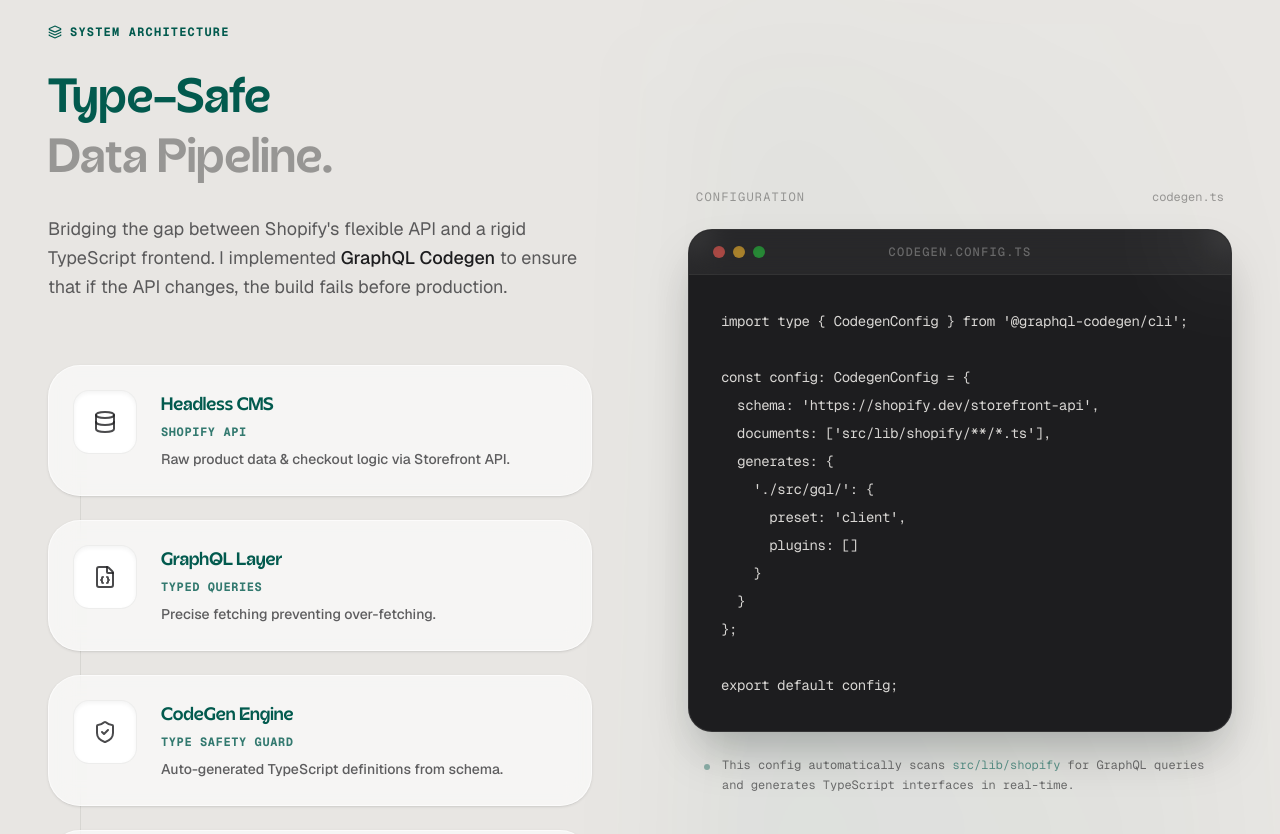
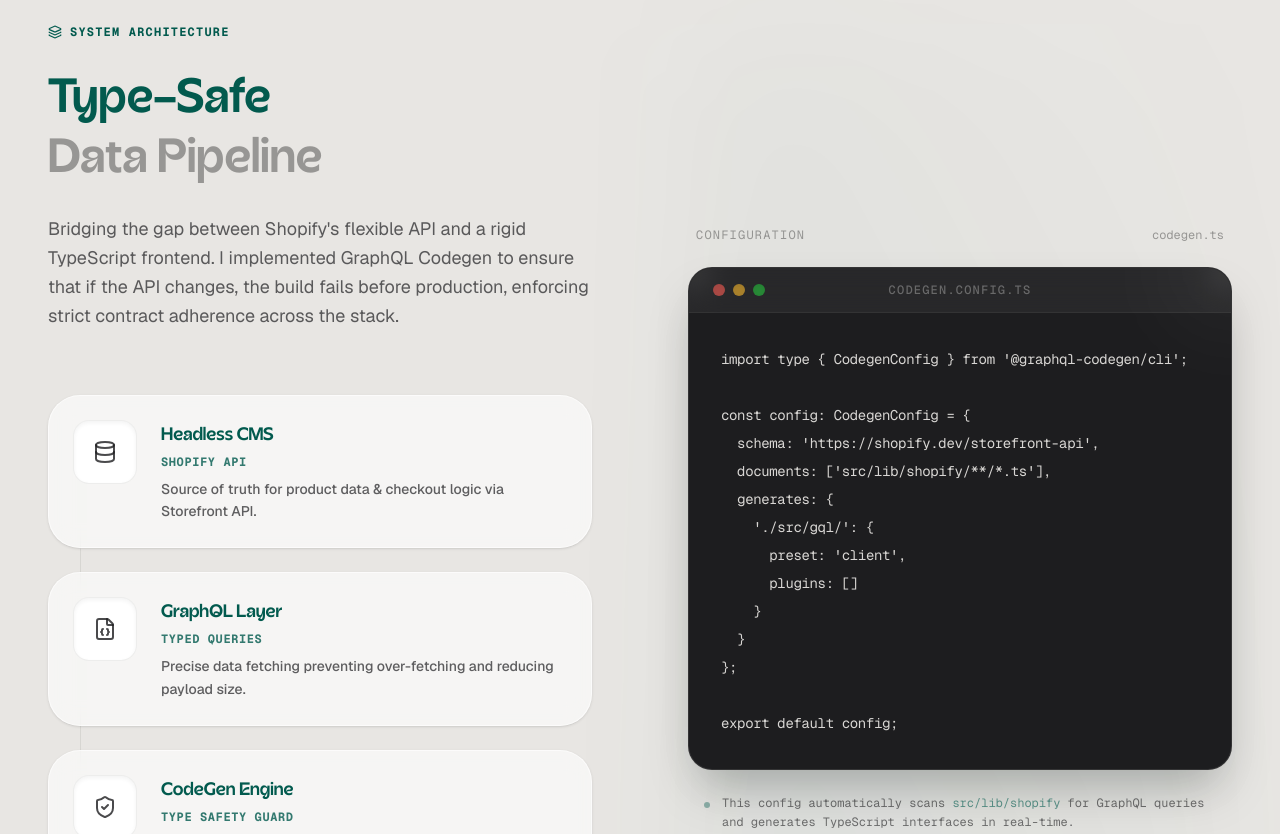
Before and after one commit to ChristianCastillejo/portfolio, a Next.js app: page /projects/silvestra in a window 1280 px wide. Shown: the part 4960-5794 px from the top of the page. Built offline with nearby package versions, Linux system fonts and the light colour scheme.

Commit message:
--wip-- [skip ci]

```diff
--- a/src/app/projects/[slug]/page.tsx
+++ b/src/app/projects/[slug]/page.tsx
@@ -39,7 +39,7 @@
             <div className="relative z-10">
                 <ProjectHero project={project} />
                 <ProjectStory project={project} />
-                <ProjectArchitecture />
+                <ProjectArchitecture project={project} />
                 <ProjectComponentLab />
                 <ProjectStandards project={project} />
                 <ProjectInsight project={project} />
--- a/src/components/projects/shared/project-architecture.tsx
+++ b/src/components/projects/shared/project-architecture.tsx
@@ -1,8 +1,12 @@
 "use client"
 import { motion } from "framer-motion"
-import { Database, ArrowRight, FileJson, Layers, ShieldCheck, Server } from "lucide-react"
+import { Database, ArrowRight, FileJson, Layers, ShieldCheck, LucideIcon } from "lucide-react"
 import { CodeWindow } from "@/components/projects/shared/code-window"
+import { ProjectCaseStudy } from "@/types/project"
 
+const ARCHITECTURE_ICONS: Record<string, LucideIcon> = {
+    Database, FileJson, Layers, ShieldCheck
+}
 // Datos limpios y semánticos. Eliminamos los colores hardcodeados.
 const FLOW_STEPS = [
     {
@@ -47,7 +51,11 @@
 
 export default config;`
 
-export const ProjectArchitecture = () => {
+export const ProjectArchitecture = ({ project }: { project: ProjectCaseStudy }) => {
+    if (!project.architecture) return null;
+
+    const { architecture } = project;
+
     return (
         <section className="w-full border-t border-border/40 relative overflow-hidden py-24 md:py-48">
 
@@ -63,13 +71,13 @@
                         <div className="mb-16">
                             <span className="font-mono text-xs text-accent font-bold uppercase tracking-widest flex items-center gap-2 mb-6">
                                 <Layers size={14} />
-                                System Architecture
+                                {architecture.eyebrow}
                             </span>
                             <h3 className="font-display text-4xl md:text-5xl font-bold text-foreground mb-6 leading-tight">
-                                Type-Safe <br /> <span className="text-foreground/40">Data Pipeline.</span>
+                                {architecture.title} <br /> <span className="text-foreground/40">{architecture.spanTitle}</span>
                             </h3>
                             <p className="text-foreground/70 text-lg leading-relaxed text-pretty max-w-xl">
-                                Bridging the gap between Shopify's flexible API and a rigid TypeScript frontend. I implemented <strong className="text-foreground font-medium">GraphQL Codegen</strong> to ensure that if the API changes, the build fails before production.
+                                {architecture.description}
                             </p>
                         </div>
 
@@ -78,7 +86,10 @@
                             {/* Línea conectora sutil (Vertical) */}
                             <div className="absolute left-8 top-8 bottom-8 w-px bg-border md:left-8" />
 
-                            {FLOW_STEPS.map((step, idx) => (
+                            {architecture.diagramSteps.map((step, idx) => {
+                                const Icon = ARCHITECTURE_ICONS[step.icon] || Layers
+
+                                return (
                                     <motion.div
                                         key={step.title}
                                         initial={{ opacity: 0, x: -20 }}
@@ -90,7 +101,7 @@
                                     >
                                         {/* Icono */}
                                         <div className="w-12 h-12 md:w-16 md:h-16 rounded-xl md:rounded-2xl bg-white border border-border flex items-center justify-center shrink-0 group-hover:border-accent/30 transition-colors shadow-inner">
-                                        <step.icon size={24} className="text-foreground/80 group-hover:text-accent transition-colors" />
+                                            <Icon size={24} className="text-foreground/80 group-hover:text-accent transition-colors" />
                                         </div>
 
                                         {/* Texto */}
@@ -104,7 +115,8 @@
                                             </p>
                                         </div>
                                     </motion.div>
-                            ))}
+                                )
+                            })}
                         </div>
                     </div>
 
@@ -134,9 +146,10 @@
                             {/* Tu componente CodeWindow real, limpio y sin hacks */}
                             <div className="shadow-2xl shadow-accent/5 rounded-2xl md:rounded-[1.5rem]">
                                 <CodeWindow
-                                    code={CODEGEN_SNIPPET}
-                                    lang="typescript"
-                                    title="codegen.config.ts"
+                                    code={architecture.codeSnippet.code}
+                                    lang={architecture.codeSnippet.language}
+                                    title={architecture.codeSnippet.fileName}
+
                                 />
                             </div>
 
--- a/src/data/projects/silvestra.ts
+++ b/src/data/projects/silvestra.ts
@@ -79,7 +79,57 @@
   }
 );`
     }
-  ], standardsHeader: {
+  ],
+  architecture: {
+    eyebrow: "System Architecture",
+    title: "Type-Safe",
+    spanTitle: "Data Pipeline",
+    description: "Bridging the gap between Shopify's flexible API and a rigid TypeScript frontend. I implemented GraphQL Codegen to ensure that if the API changes, the build fails before production, enforcing strict contract adherence across the stack.",
+    diagramSteps: [
+      {
+        title: "Headless CMS",
+        subtitle: "Shopify API",
+        icon: "Database",
+        desc: "Source of truth for product data & checkout logic via Storefront API."
+      },
+      {
+        title: "GraphQL Layer",
+        subtitle: "Typed Queries",
+        icon: "FileJson",
+        desc: "Precise data fetching preventing over-fetching and reducing payload size."
+      },
+      {
+        title: "CodeGen Engine",
+        subtitle: "Type Safety Guard",
+        icon: "ShieldCheck",
+        desc: "Auto-generated TypeScript definitions tailored to the schema."
+      },
+      {
+        title: "Server Components",
+        subtitle: "Next.js 15 RSC",
+        icon: "Layers",
+        desc: "Hydrated interactive islands served from the Edge."
+      }
+    ],
+    codeSnippet: {
+      fileName: "codegen.config.ts",
+      language: "typescript",
+      code: `import type { CodegenConfig } from '@graphql-codegen/cli';
+
+const config: CodegenConfig = {
+  schema: 'https://shopify.dev/storefront-api',
+  documents: ['src/lib/shopify/**/*.ts'],
+  generates: {
+    './src/gql/': {
+      preset: 'client',
+      plugins: []
+    }
+  }
+};
+
+export default config;`
+    }
+  }, standardsHeader: {
     eyebrow: "The Ground Rules",
     title: "My technical",
     subtitle: "non-negotiables.",
--- a/src/types/project.ts
+++ b/src/types/project.ts
@@ -32,7 +32,25 @@
         live: string
         repo: string
     }
-    storySteps: StoryStep[]
+    storySteps: StoryStep[],
+    architecture: {
+        eyebrow: string
+        title: string
+        spanTitle: string
+        description: string
+        diagramSteps: {
+            title: string
+            subtitle: string
+            icon: string
+            desc: string
+        }[]
+        codeSnippet: {
+            fileName: string
+            language: string
+            code: string
+        }
+
+    }
     standardsHeader: {
         eyebrow: string
         title: string
```
Lines whose indentation alone changed are shown as unchanged.
